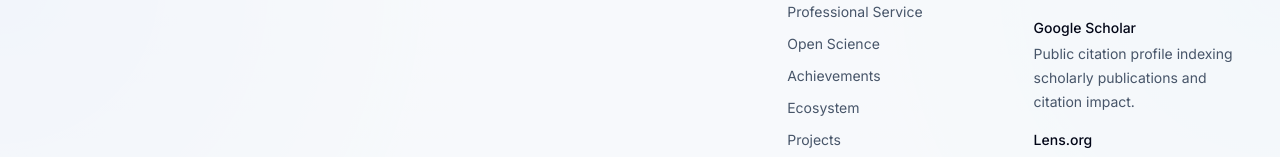
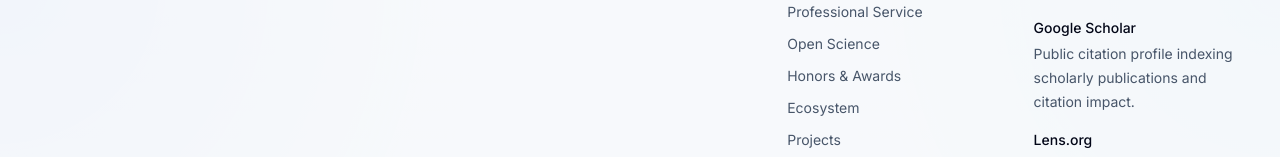
Before and after one commit to RakeshKumarAgrawal/RakeshKumarAgrawal.github.io, a Next.js app: page /frameworks/enterprise-ai-governance-framework in a window 1280 px wide. Shown: the part 2415-2572 px from the top of the page. Built offline with nearby package versions, Linux system fonts and the light colour scheme.

Commit message:
fix: route achievements menu to honors awards

```diff
--- a/src/data/navigation.ts
+++ b/src/data/navigation.ts
@@ -47,7 +47,7 @@ export const navigation: readonly NavigationGroup[] = [
   { label: "Original Contributions", href: "/original-contributions" },
   { label: "Professional Service", href: "/professional-service" },
   { label: "Open Science", href: "/open-science" },
-  { label: "Achievements", href: "/professional-certifications" },
+  { label: "Honors & Awards", href: "/honors-awards" },
   {
     label: "Ecosystem",
     href: "/ecosystem/",
```
